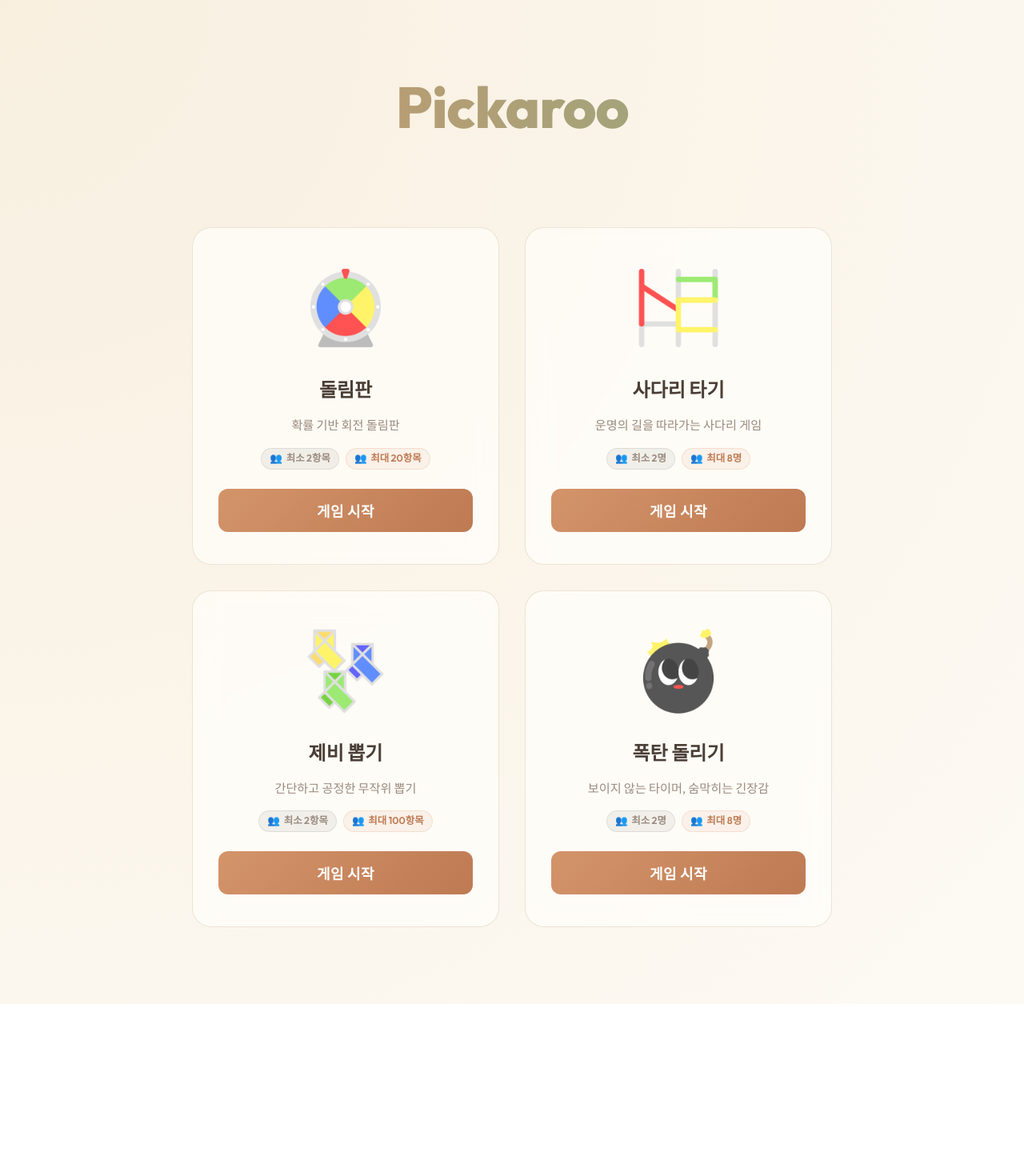
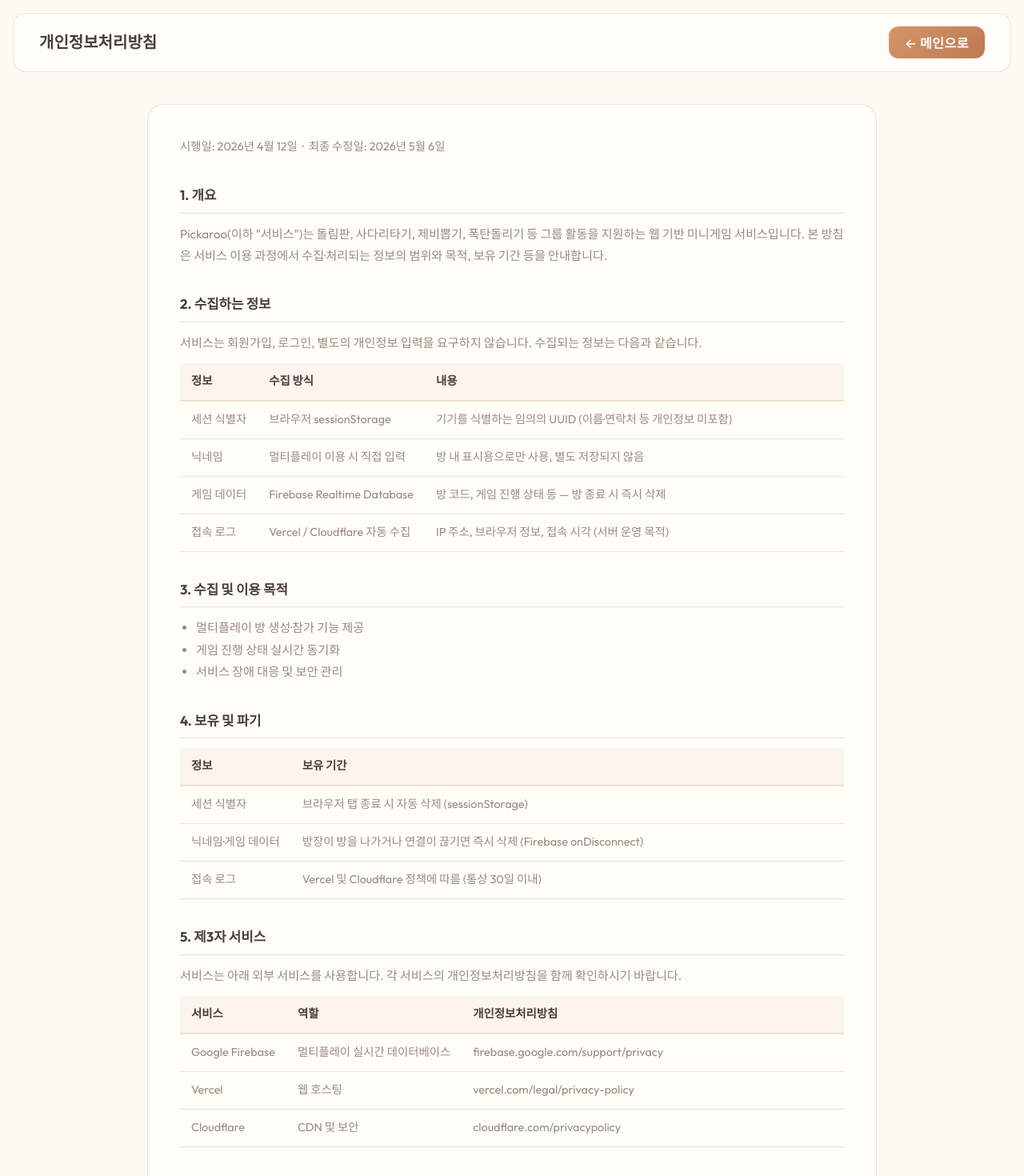
Before and after one commit to mungnpang/lunch_time_showdown, a React (Vite) app: page /privacy in a window 1280 px wide. Before the commit this address led to /. Shown: the top 1470 px of the page at 80% size. Before the commit the page ends 1255 px from the top, so only its background shows below. Built offline with nearby package versions, Linux system fonts and the light colour scheme.

Commit message:
feat: privacy policy update

```diff
--- a/index.html
+++ b/index.html
@@ -9,17 +9,46 @@
   <meta name="description" content="점심 메뉴, 당번, 벌칙을 재미있게 결정하세요. 돌림판·사다리 타기·제비 뽑기·폭탄 돌리기 — 모임을 위한 무료 미니게임 모음" />
   <meta name="keywords" content="돌림판, 사다리 타기, 제비 뽑기, 폭탄 돌리기, 랜덤 뽑기, 무작위 선택, 점심 메뉴 뽑기, 당번 정하기, 벌칙 정하기, 모임 게임, 온라인 뽑기, 미니게임" />
   <meta name="robots" content="index, follow" />
+  <meta name="author" content="Pickaroo" />
+  <link rel="canonical" href="https://pickaroo.xyz" />
 
   <!-- Open Graph -->
   <meta property="og:type"        content="website" />
+  <meta property="og:site_name"   content="Pickaroo" />
+  <meta property="og:url"         content="https://pickaroo.xyz" />
   <meta property="og:title"       content="Pickaroo — 돌림판 · 사다리 타기 · 제비 뽑기 · 폭탄 돌리기" />
   <meta property="og:description" content="점심 메뉴, 당번, 벌칙을 재미있게 결정하세요. 모임을 위한 무료 미니게임 모음" />
+  <meta property="og:image"       content="https://pickaroo.xyz/og-image.png" />
+  <meta property="og:image:width"  content="1200" />
+  <meta property="og:image:height" content="630" />
   <meta property="og:locale"      content="ko_KR" />
 
   <!-- Twitter Card -->
-  <meta name="twitter:card"        content="summary" />
+  <meta name="twitter:card"        content="summary_large_image" />
   <meta name="twitter:title"       content="Pickaroo — 돌림판 · 사다리 타기 · 제비 뽑기 · 폭탄 돌리기" />
   <meta name="twitter:description" content="점심 메뉴, 당번, 벌칙을 재미있게 결정하세요. 모임을 위한 무료 미니게임 모음" />
+  <meta name="twitter:image"       content="https://pickaroo.xyz/og-image.png" />
+
+  <!-- JSON-LD 구조화 데이터 -->
+  <script type="application/ld+json">
+  {
+    "@context": "https://schema.org",
+    "@type": "WebApplication",
+    "name": "Pickaroo",
+    "url": "https://pickaroo.xyz",
+    "description": "돌림판, 사다리 타기, 제비 뽑기, 폭탄 돌리기 — 모임을 위한 무료 미니게임 모음",
+    "applicationCategory": "GameApplication",
+    "operatingSystem": "Web",
+    "inLanguage": "ko",
+    "isAccessibleForFree": true,
+    "offers": {
+      "@type": "Offer",
+      "price": "0",
+      "priceCurrency": "KRW"
+    }
+  }
+  </script>
+
   <link rel="preconnect" href="https://fonts.googleapis.com">
   <link rel="preconnect" href="https://fonts.gstatic.com" crossorigin>
   <link
--- a/src/App.tsx
+++ b/src/App.tsx
@@ -7,10 +7,11 @@ import ghostlegThumb from './assets/thumbnails/ghostleg.png';
 import drawingThumb  from './assets/thumbnails/drawing.png';
 import bombThumb     from './assets/thumbnails/bomb.png';
 
-const Roulette    = lazy(() => import('./components/games/Roulette/Roulette'));
-const GhostLeg    = lazy(() => import('./components/games/GhostLeg/GhostLeg'));
-const DrawingLots = lazy(() => import('./components/games/DrawingLots/DrawingLots'));
-const Bomb        = lazy(() => import('./components/games/Bomb/Bomb'));
+const Roulette      = lazy(() => import('./components/games/Roulette/Roulette'));
+const GhostLeg      = lazy(() => import('./components/games/GhostLeg/GhostLeg'));
+const DrawingLots   = lazy(() => import('./components/games/DrawingLots/DrawingLots'));
+const Bomb          = lazy(() => import('./components/games/Bomb/Bomb'));
+const PrivacyPolicy = lazy(() => import('./components/PrivacyPolicy'));
 
 type GameId = 'roulette' | 'ghostleg' | 'drawing' | 'bomb';
 
@@ -136,7 +137,7 @@ function MainPage() {
         display: 'grid',
         gridTemplateColumns: 'repeat(2, 1fr)',
         gap: '2rem',
-        padding: '1rem 0 4rem',
+        padding: '1rem 0 2rem',
         maxWidth: '800px',
         margin: '0 auto',
       }}>
@@ -193,6 +194,15 @@ function MainPage() {
           </div>
         ))}
       </main>
+
+      <footer style={{ textAlign: 'center', padding: '1.5rem 0 3rem', fontSize: '0.9rem' }}>
+        <a href="/privacy" style={{ color: 'var(--accent-secondary)', textDecoration: 'underline', fontWeight: 600 }}
+          onClick={e => { e.preventDefault(); navigate('/privacy'); }}>
+          개인정보처리방침
+        </a>
+        <span style={{ margin: '0 0.75rem', color: 'var(--text-secondary)', opacity: 0.5 }}>·</span>
+        <span style={{ color: 'var(--text-secondary)' }}>© 2026 Pickaroo</span>
+      </footer>
     </div>
   );
 }
@@ -203,6 +213,7 @@ export default function App() {
   return (
     <Routes>
       <Route path="/"         element={<MainPage />} />
+      <Route path="/privacy"  element={<Suspense fallback={null}><PrivacyPolicy /></Suspense>} />
       <Route path="/:gameId"  element={<GamePage />} />
       <Route path="*"         element={<Navigate to="/" replace />} />
     </Routes>
--- /dev/null
+++ b/src/components/PrivacyPolicy.tsx
@@ -0,0 +1,177 @@
+import { useNavigate } from 'react-router-dom';
+
+export default function PrivacyPolicy() {
+  const navigate = useNavigate();
+
+  return (
+    <div style={{ minHeight: '100dvh', display: 'flex', flexDirection: 'column', background: 'var(--bg-color-1)' }}>
+      <header className="glass-panel animate-fade-in" style={{
+        margin: '1rem',
+        padding: '1rem 2rem',
+        display: 'flex',
+        justifyContent: 'space-between',
+        alignItems: 'center',
+        borderRadius: '16px',
+      }}>
+        <h2 style={{ fontSize: '1.25rem', margin: 0, fontWeight: 700, color: 'var(--text-primary)' }}>
+          개인정보처리방침
+        </h2>
+        <button
+          className="btn-primary"
+          style={{ padding: '8px 20px', fontSize: '1rem' }}
+          onClick={() => navigate('/')}
+        >
+          ← 메인으로
+        </button>
+      </header>
+
+      <main style={{ flex: 1, padding: '1.5rem', maxWidth: '960px', margin: '0 auto', width: '100%' }}>
+        <div className="glass-panel animate-fade-in" style={{ padding: '2.5rem', borderRadius: '20px', lineHeight: 1.8 }}>
+
+          <p style={{ color: 'var(--text-secondary)', fontSize: '0.9rem', marginBottom: '2rem' }}>
+            시행일: 2026년 4월 12일 &nbsp;·&nbsp; 최종 수정일: 2026년 5월 6일
+          </p>
+
+          <Section title="1. 개요">
+            <p>
+              Pickaroo(이하 "서비스")는 돌림판, 사다리타기, 제비뽑기, 폭탄돌리기 등 그룹 활동을 지원하는 웹 기반 미니게임 서비스입니다.
+              본 방침은 서비스 이용 과정에서 수집·처리되는 정보의 범위와 목적, 보유 기간 등을 안내합니다.
+            </p>
+          </Section>
+
+          <Section title="2. 수집하는 정보">
+            <p>서비스는 회원가입, 로그인, 별도의 개인정보 입력을 요구하지 않습니다. 수집되는 정보는 다음과 같습니다.</p>
+            <Table
+              headers={['정보', '수집 방식', '내용']}
+              rows={[
+                ['세션 식별자', '브라우저 sessionStorage', '기기를 식별하는 임의의 UUID (이름·연락처 등 개인정보 미포함)'],
+                ['닉네임', '멀티플레이 이용 시 직접 입력', '방 내 표시용으로만 사용, 별도 저장되지 않음'],
+                ['게임 데이터', 'Firebase Realtime Database', '방 코드, 게임 진행 상태 등 — 방 종료 시 즉시 삭제'],
+                ['접속 로그', 'Vercel / Cloudflare 자동 수집', 'IP 주소, 브라우저 정보, 접속 시각 (서버 운영 목적)'],
+              ]}
+            />
+          </Section>
+
+          <Section title="3. 수집 및 이용 목적">
+            <ul style={{ paddingLeft: '1.25rem', margin: 0 }}>
+              <li>멀티플레이 방 생성·참가 기능 제공</li>
+              <li>게임 진행 상태 실시간 동기화</li>
+              <li>서비스 장애 대응 및 보안 관리</li>
+            </ul>
+          </Section>
+
+          <Section title="4. 보유 및 파기">
+            <Table
+              headers={['정보', '보유 기간']}
+              rows={[
+                ['세션 식별자', '브라우저 탭 종료 시 자동 삭제 (sessionStorage)'],
+                ['닉네임·게임 데이터', '방장이 방을 나가거나 연결이 끊기면 즉시 삭제 (Firebase onDisconnect)'],
+                ['접속 로그', 'Vercel 및 Cloudflare 정책에 따름 (통상 30일 이내)'],
+              ]}
+            />
+          </Section>
+
+          <Section title="5. 제3자 서비스">
+            <p>서비스는 아래 외부 서비스를 사용합니다. 각 서비스의 개인정보처리방침을 함께 확인하시기 바랍니다.</p>
+            <Table
+              headers={['서비스', '역할', '개인정보처리방침']}
+              rows={[
+                ['Google Firebase', '멀티플레이 실시간 데이터베이스', 'firebase.google.com/support/privacy'],
+                ['Vercel', '웹 호스팅', 'vercel.com/legal/privacy-policy'],
+                ['Cloudflare', 'CDN 및 보안', 'cloudflare.com/privacypolicy'],
+              ]}
+            />
+          </Section>
+
+          <Section title="6. 쿠키 및 추적">
+            <p>
+              서비스는 별도의 쿠키를 설정하거나 광고 추적 기술을 사용하지 않습니다.
+              다만, Cloudflare 및 Vercel이 서비스 운영 목적으로 자체 쿠키를 설정할 수 있습니다.
+            </p>
+          </Section>
+
+          <Section title="7. 이용자의 권리">
+            <p>
+              이용자는 언제든지 브라우저 탭을 종료하거나 sessionStorage를 삭제하여 세션 식별자를 제거할 수 있습니다.
+              멀티플레이 중 저장된 닉네임 및 게임 데이터는 방을 나가는 즉시 삭제됩니다.
+            </p>
+          </Section>
+
+          <Section title="8. 어린이 보호">
+            <p>
+              서비스는 만 14세 미만 아동을 대상으로 하지 않으며, 의도적으로 아동의 개인정보를 수집하지 않습니다.
+            </p>
+          </Section>
+
+          <Section title="9. 방침 변경">
+            <p>
+              본 방침이 변경될 경우 서비스 내 공지 또는 본 페이지 상단의 최종 수정일 업데이트를 통해 안내합니다.
+            </p>
+          </Section>
+
+          <Section title="10. 문의">
+            <p>
+              개인정보 처리, 서비스에 관한 문의 또는 제안 사항 관련 내용은 아래 이메일로 연락해 주세요.
+            </p>
+            <p style={{ marginTop: '0.5rem' }}>
+              <strong>이메일:</strong>{' '}
+              <a href="mailto:contact@pickaroo.xyz" style={{ color: 'var(--accent-secondary)' }}>
+                contact@pickaroo.xyz
+              </a>
+            </p>
+          </Section>
+
+        </div>
+      </main>
+
+      <footer style={{ textAlign: 'center', padding: '2rem', color: 'var(--text-secondary)', fontSize: '0.85rem' }}>
+        © 2026 Pickaroo
+      </footer>
+    </div>
+  );
+}
+
+// ── 헬퍼 컴포넌트 ─────────────────────────────────────────────────────────────
+
+function Section({ title, children }: { title: string; children: React.ReactNode }) {
+  return (
+    <section style={{ marginBottom: '2rem' }}>
+      <h3 style={{ fontSize: '1.05rem', fontWeight: 700, color: 'var(--text-primary)', marginBottom: '0.75rem', borderBottom: '1px solid var(--glass-border)', paddingBottom: '0.4rem' }}>
+        {title}
+      </h3>
+      <div style={{ color: 'var(--text-secondary)', fontSize: '0.95rem' }}>
+        {children}
+      </div>
+    </section>
+  );
+}
+
+function Table({ headers, rows }: { headers: string[]; rows: string[][] }) {
+  const lastCol = headers.length - 1;
+  return (
+    <div style={{ overflowX: 'auto', marginTop: '0.75rem' }}>
+      <table style={{ width: '100%', borderCollapse: 'collapse', fontSize: '0.9rem', tableLayout: 'auto' }}>
+        <thead>
+          <tr>
+            {headers.map((h, i) => (
+              <th key={h} style={{ textAlign: 'left', padding: '10px 14px', background: 'rgba(var(--accent-primary-rgb), 0.07)', color: 'var(--text-primary)', fontWeight: 700, borderBottom: '2px solid var(--glass-border)', whiteSpace: 'nowrap', width: i === lastCol ? '100%' : undefined }}>
+                {h}
+              </th>
+            ))}
+          </tr>
+        </thead>
+        <tbody>
+          {rows.map((row, i) => (
+            <tr key={i} style={{ borderBottom: '1px solid var(--glass-border)' }}>
+              {row.map((cell, j) => (
+                <td key={j} style={{ padding: '10px 14px', color: 'var(--text-secondary)', verticalAlign: 'middle', whiteSpace: j < lastCol ? 'nowrap' : 'normal' }}>
+                  {cell}
+                </td>
+              ))}
+            </tr>
+          ))}
+        </tbody>
+      </table>
+    </div>
+  );
+}
```
